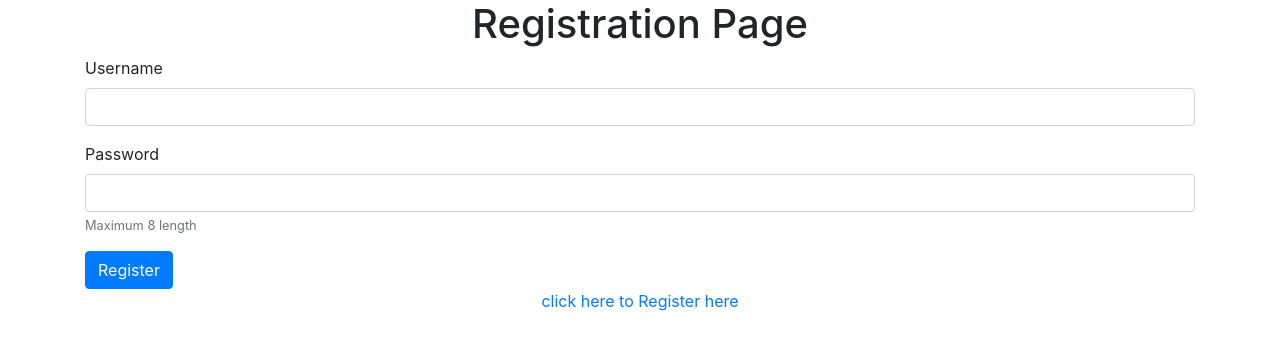
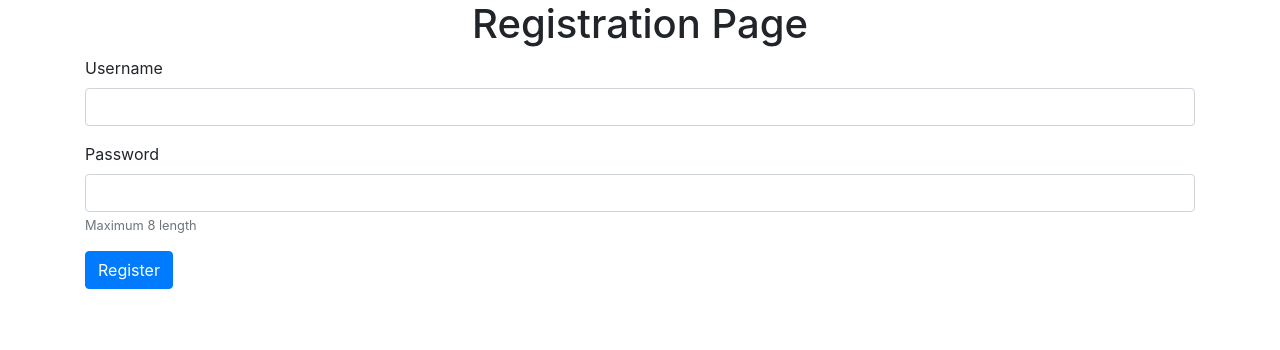
Before and after one commit to jeegar123/cybercom, a PHP site: page /login_system/registration.php in a window 1280 px wide. Shown: the top 350 px of the page. Run offline with PHP 8.4, Linux system fonts and the light colour scheme.

```diff
--- a/coding/03-02-2021/login_system/registration.php
+++ b/coding/03-02-2021/login_system/registration.php
@@ -24,9 +24,7 @@
             </div>
             <input type="submit" value="Register" class="btn btn-primary">
         </form>
-        <div class="text-center">
-            <a href="">click here to Register here</a>
-        </div>
+
 
     </div>
 
```
